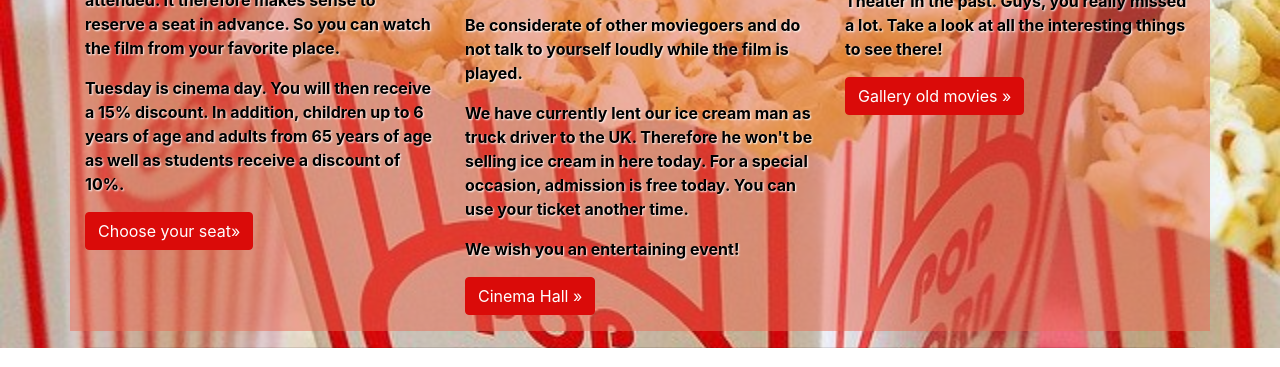
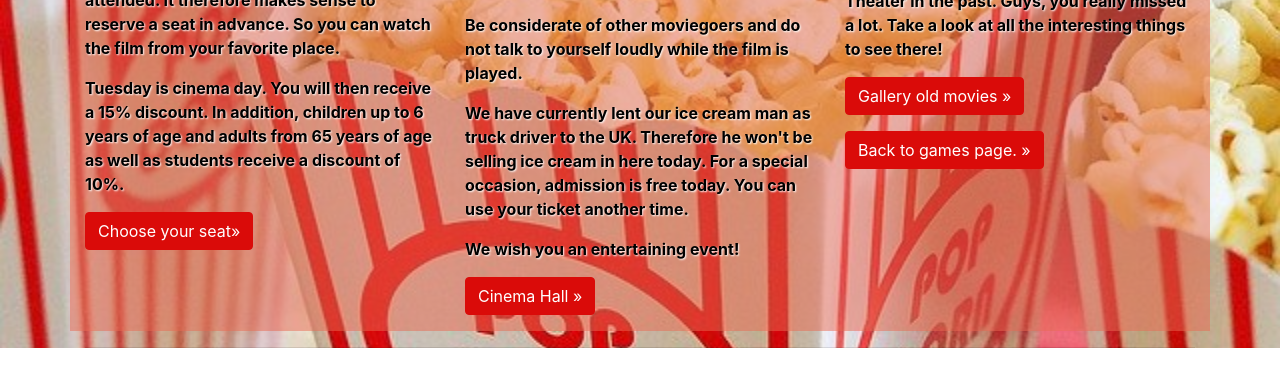
Before and after one commit to Tigertabby/MovieTheatre, a plain HTML site: page entree.html in a window 1280 px wide. Shown: the part 433-800 px from the top of the page. Drawn offline with nearby package versions, Linux system fonts and the light colour scheme.

Commit message:
Add files via upload
link to games page added

```diff
--- a/entree.html
+++ b/entree.html
@@ -90,6 +90,7 @@
          <p class="add">Wish to see gallery on former movies? </p>
           <p class="add">We have shown great films in our Movie Theater in the past. Guys, you really missed a lot. Take a look at all the interesting things to see there! </p>
          <p><a class="btn btn-secondary" href="gallery.html" role="button">Gallery old movies &raquo;</a></p>
+         <p><a class="btn btn-secondary" href="https://tigertabby.github.io/Tigertabby3.github.io/game.html" role="button">Back to games page. &raquo;</a></p>
       </div>
     </div>
 
```
